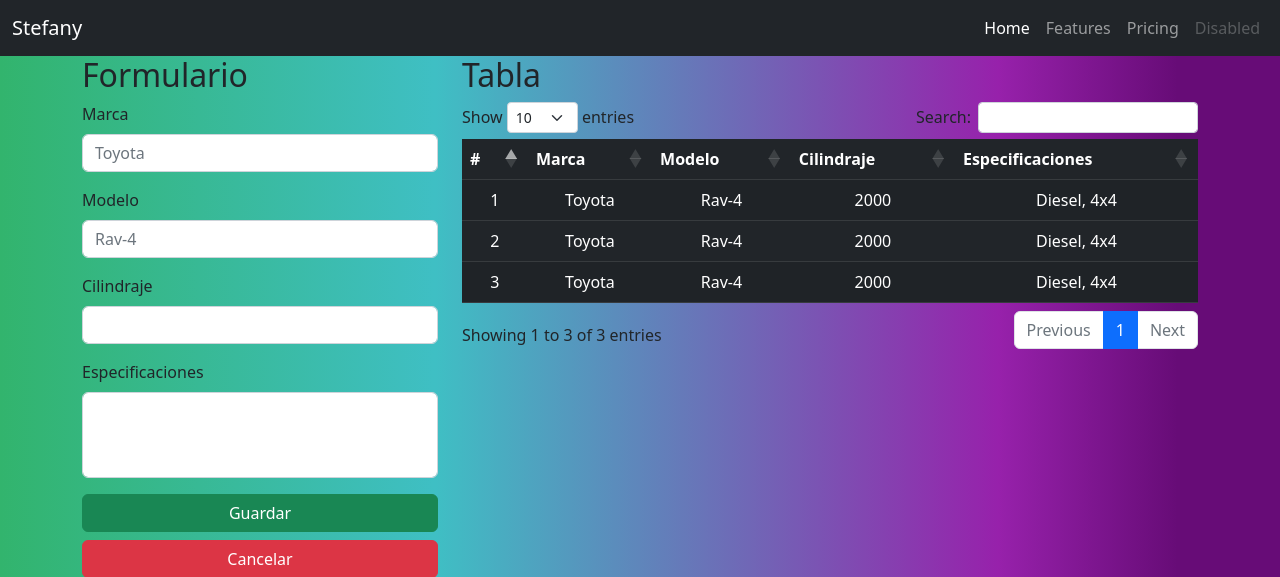
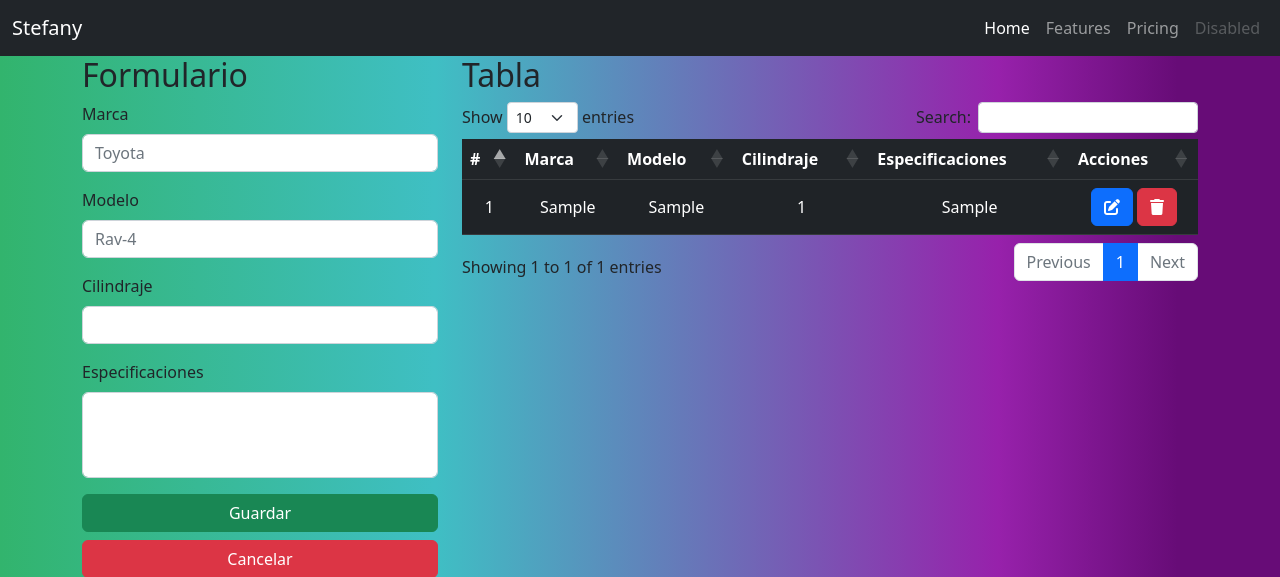
Before and after one commit to Andrestipitech/stef_crud, a Django app: page / in a window 1280 px wide. Shown: the top 577 px of the page. Run offline with Django 4.2, Linux system fonts and the light colour scheme; tables that the repository leaves empty hold one stand-in row (values such as "Sample post"); some libraries are stand-ins or nearby versions.

Commit message:
insertar y eliminar

```diff
--- a/apps/auto/urls.py
+++ b/apps/auto/urls.py
@@ -4,5 +4,7 @@ from . import views
 app_name = 'auto'
 urlpatterns = [
     path('', views.home, name='index'),
+    path('insertar_a/', views.insertar_auto, name='crear_auto'),
+    path('eliminar_a/<int:id_auto>', views.eliminar_auto, name='eliminar_auto'),
 
 ]
--- a/apps/auto/views.py
+++ b/apps/auto/views.py
@@ -10,5 +10,16 @@ def home(request):
     }
     return render(request, 'auto/auto_admin.html', context)
 
-def prueba():
-    print("hola")
+def insertar_auto(request):
+    marca_i = request.POST['marca']
+    modelo_i = request.POST['modelo']
+    cc_i = request.POST['cc']
+    detalle_i = request.POST['descripcion']
+    Auto_i = Auto(marca= marca_i, modelo = modelo_i, cc=cc_i, especificaciones=detalle_i)
+    Auto_i.save()
+    return redirect('auto:index')
+
+def eliminar_auto(request, id_auto):
+    Auto_del = Auto.objects.get(idpbv=id_auto)
+    Auto_del.delete()
+    return redirect('auto:index')
--- a/templates/auto/auto_admin.html
+++ b/templates/auto/auto_admin.html
@@ -1 +1,63 @@
 {% extends 'main/index.html'%}
+{% block title %}
+    Auto
+{% endblock%}
+{%block form%}
+    <form method="post" action="{%url 'auto:crear_auto'%}">
+        {% csrf_token%}
+        <div class="mb-3">
+        <label for="marca" class="form-label">Marca</label>
+        <input type="text" class="form-control" id="marca" name="marca" placeholder="Toyota">
+        </div>
+        <div class="mb-3">
+        <label for="modelo" class="form-label">Modelo</label>
+        <input type="text" class="form-control" id="modelo" name="modelo" placeholder="Rav-4">
+        </div>
+        <div class="mb-3">
+        <label for="cc" class="form-label">Cilindraje</label>
+        <input type="number" class="form-control" id="cc" name="cc">
+        </div>
+        <div class="mb-3">
+        <label for="descripcion" class="form-label">Especificaciones</label>
+        <textarea class="form-control" id="descripcion" rows="3" name="descripcion"></textarea>
+        </div>
+        <div class="d-grid gap-2 ">
+        <button class="btn btn-success" type="submit">Guardar</button>
+        <button class="btn btn-danger" type="reset">Cancelar</button>
+        </div>
+    </form>
+{% endblock %}
+{% block tabla%}
+    <table class="table table-striped table-dark table-responsive" id="myTable" style="width:100%">
+        <thead>
+        <tr>
+            <th class="center">#</th>
+            <th class="center">Marca</th>
+            <th class="center">Modelo</th>
+            <th class="center">Cilindraje</th>
+            <th class="center">Especificaciones</th>
+            <th class="center">Acciones</th>
+        </tr>
+        </thead>
+        <tbody>
+            {% if autos%}
+                {% for auto in autos%}
+                    <tr>
+                        <td class="center">{{auto.idpbv}}</td>
+                        <td class="center">{{auto.marca}}</td>
+                        <td class="center">{{auto.modelo}}</td>
+                        <td class="center">{{auto.cc}}</td>
+                        <td class="center">{{auto.especificaciones}}</td>
+                        <td class="center">
+                            <a class="btn btn-primary"  href=""> <i class="fa-solid fa-pen-to-square"></i></a>
+                            <a class="btn btn-danger" href="{%url 'auto:eliminar_auto' auto.idpbv%}"> <i class="fa-solid fa-trash"></i></a>
+                        </td>
+                    </tr>
+                {% endfor%}
+            {% else %}
+                <h2 class="center text-light">No existe datos</h2>
+            {% endif%}
+
+        </tbody>
+    </table>
+{% endblock %}
```
